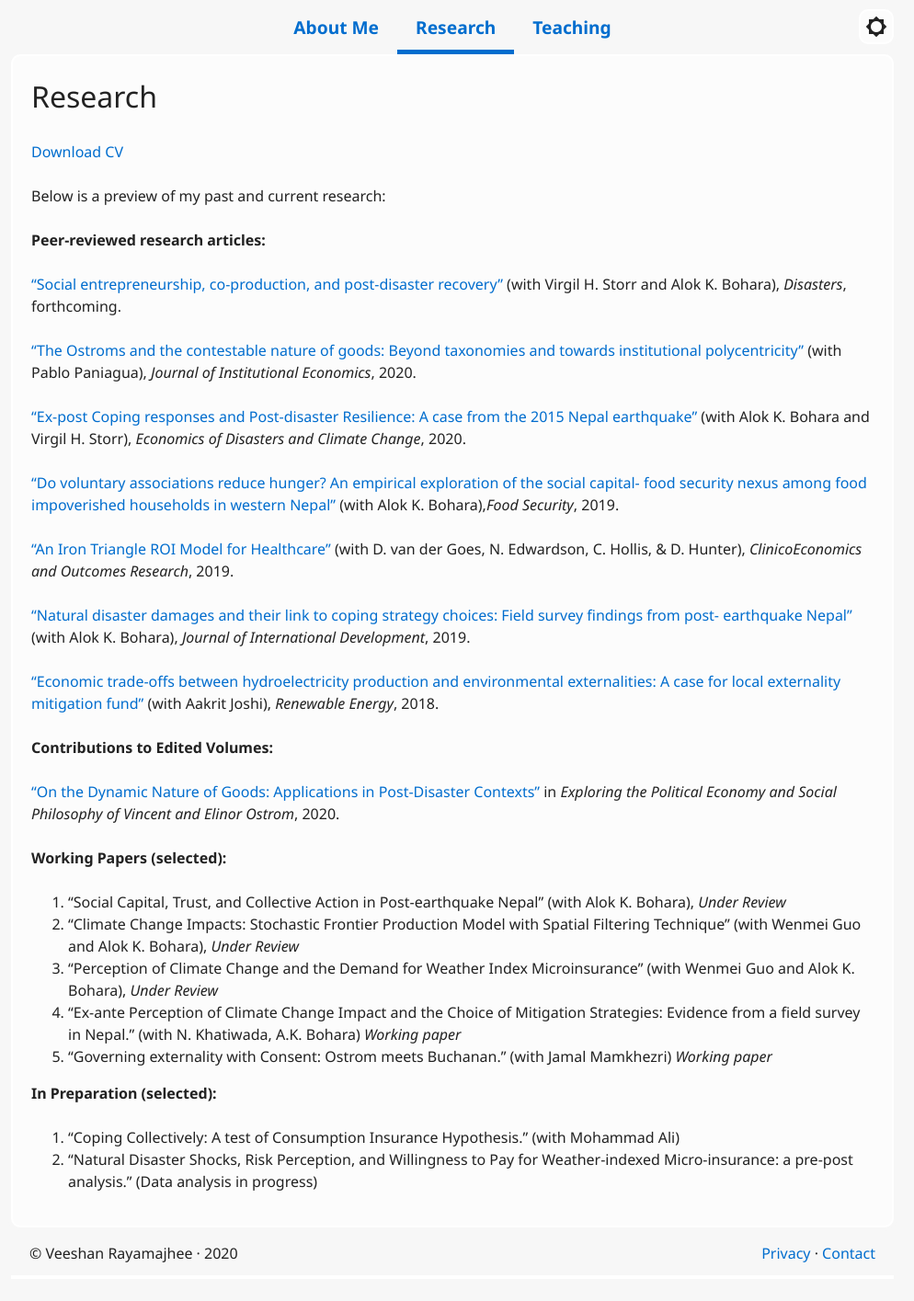
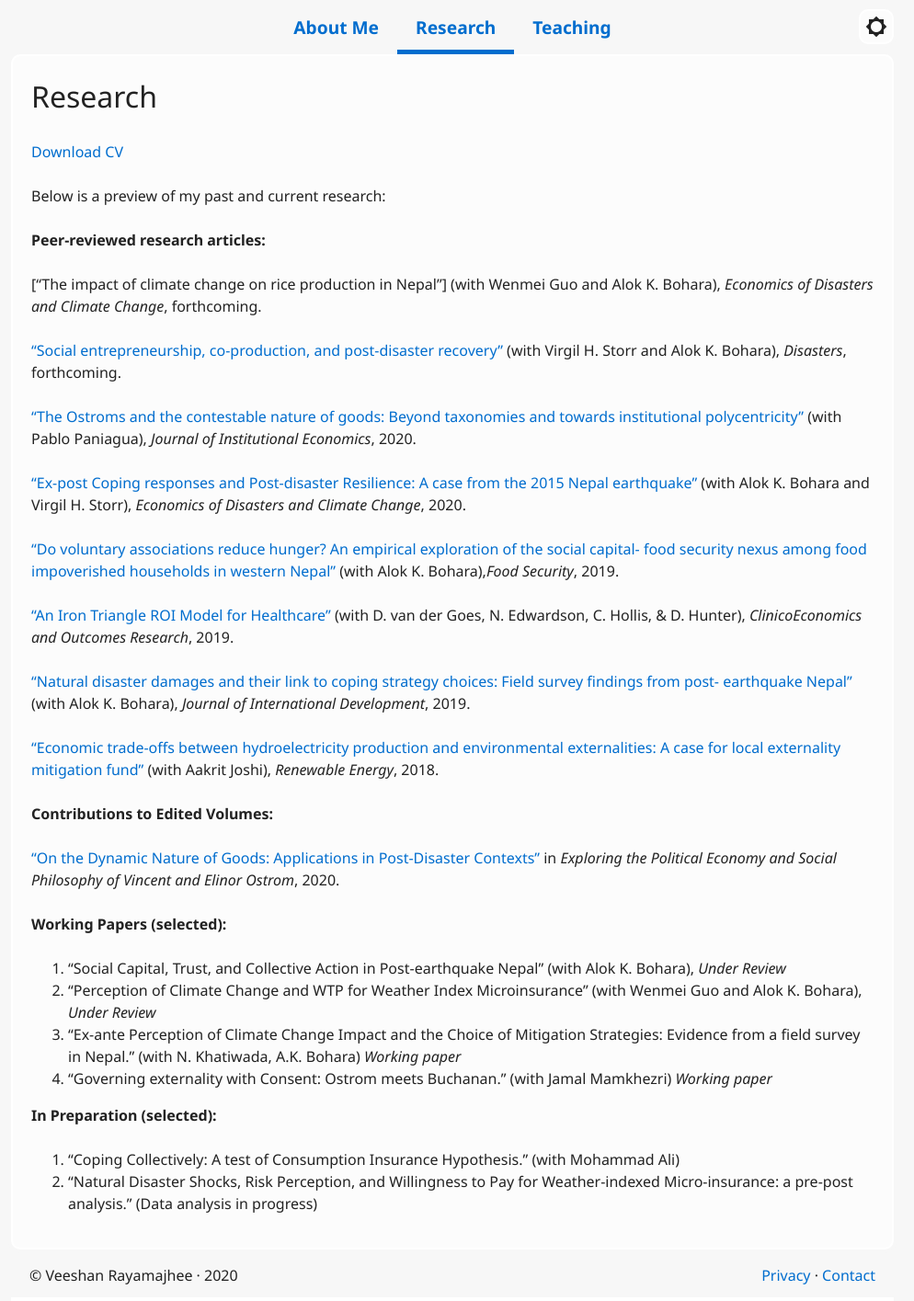
Before and after one commit to veeshanr/veeshanr.github.io, a Jekyll site: the page built from pages/research.md, in a window 1280 px wide. Shown: the whole page at 92% size, without its empty margins (148-1142 px from the left). Built offline with Jekyll 4.4.1, drawn with Linux system fonts in a browser that asks for light colours; before the commit the page ends 1391 px from its top, so only the background shows below that.

Commit message:
Update research.md

```diff
--- a/pages/research.md
+++ b/pages/research.md
@@ -10,6 +10,8 @@ title: Research
 Below is a preview of my past and current research:
 
 **Peer-reviewed research articles:**
+
+[“The impact of climate change on rice production in Nepal”] (with Wenmei Guo and Alok K. Bohara), *Economics of Disasters and Climate Change*, forthcoming.
 
 [“Social entrepreneurship, co-production, and post-disaster recovery”] [6] (with Virgil H. Storr and Alok K. Bohara), *Disasters*, forthcoming.
 
@@ -33,10 +35,9 @@ Below is a preview of my past and current research:
 **Working Papers (selected):**
 
 1. “Social Capital, Trust, and Collective Action in Post-earthquake Nepal” (with Alok K. Bohara), *Under Review*
-2. “Climate Change Impacts: Stochastic Frontier Production Model with Spatial Filtering Technique” (with Wenmei Guo and Alok K. Bohara), *Under Review*
-3. “Perception of Climate Change and the Demand for Weather Index Microinsurance” (with Wenmei Guo and Alok K. Bohara), *Under Review*
+2. “Perception of Climate Change and WTP for Weather Index Microinsurance” (with Wenmei Guo and Alok K. Bohara), *Under Review*
 3. “Ex-ante Perception of Climate Change Impact and the Choice of Mitigation Strategies: Evidence from a field survey in Nepal.” (with N. Khatiwada, A.K. Bohara) *Working paper*
-5. “Governing externality with Consent: Ostrom meets Buchanan.” (with Jamal Mamkhezri) *Working paper*
+4. “Governing externality with Consent: Ostrom meets Buchanan.” (with Jamal Mamkhezri) *Working paper*
 
 **In Preparation (selected):**
 1. “Coping Collectively: A test of Consumption Insurance Hypothesis." (with Mohammad Ali)
```
